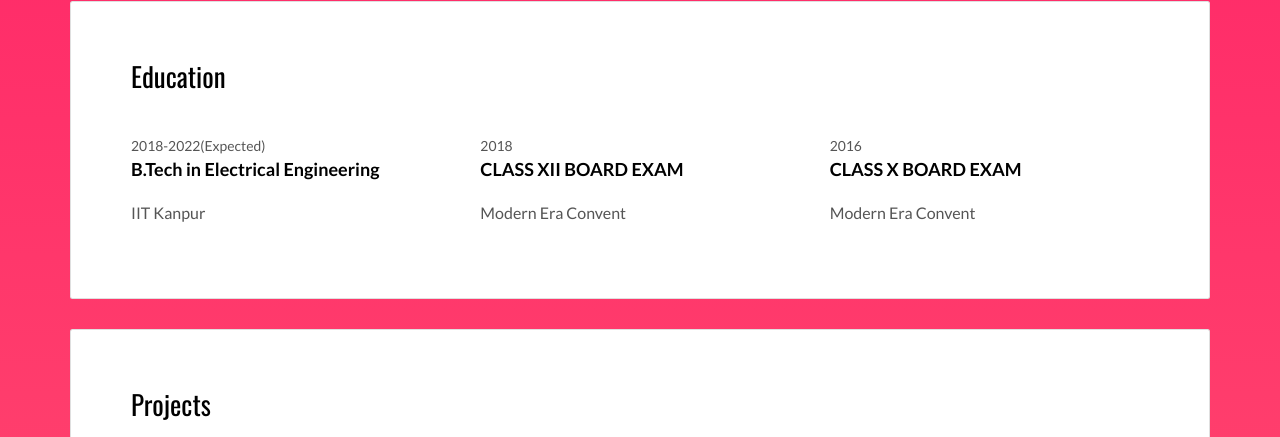
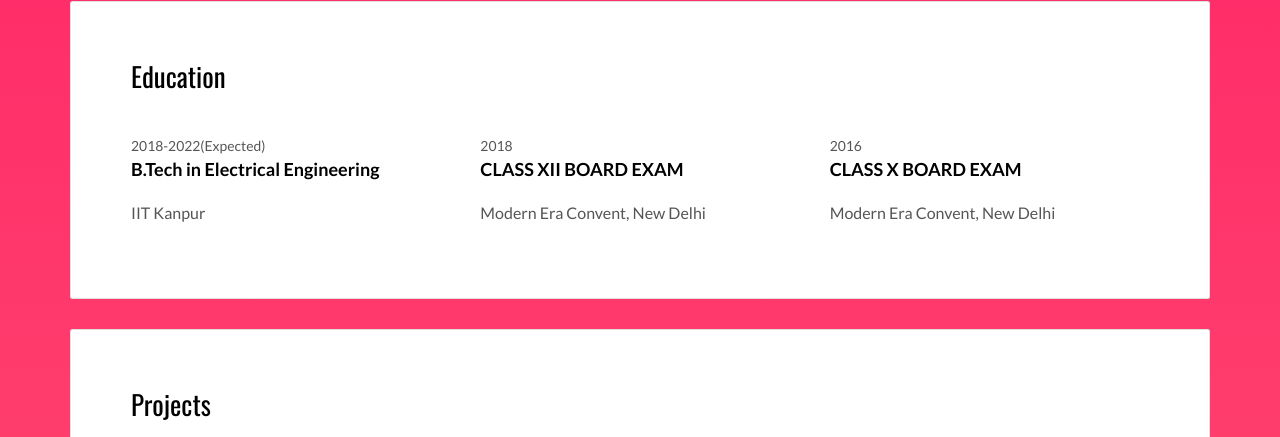
Before and after one commit to Sahil-2/Sahil-2.github.io, a plain HTML site: page index.html in a window 1280 px wide. Shown: the part 1246-1683 px from the top of the page. Drawn offline with nearby package versions, Linux system fonts and the light colour scheme.

Commit message:
Update index.html

```diff
--- a/index.html
+++ b/index.html
@@ -100,14 +100,14 @@
                 <div class="education-experience">
                   <small class="date">2018</small>
                   <h3 class="h5 date-title">CLASS XII BOARD EXAM</h3>
-                  <p>Modern Era Convent</p>
+                  <p>Modern Era Convent, New Delhi</p>
                 </div>
               </div>
               <div class="col-md-4">
                 <div class="education-experience">
                   <small class="date">2016</small>
                   <h3 class="h5 date-title">CLASS X BOARD EXAM</h3>
-                  <p>Modern Era Convent</p>
+                  <p>Modern Era Convent, New Delhi</p>
                 </div>
               </div>
             </div>
```
